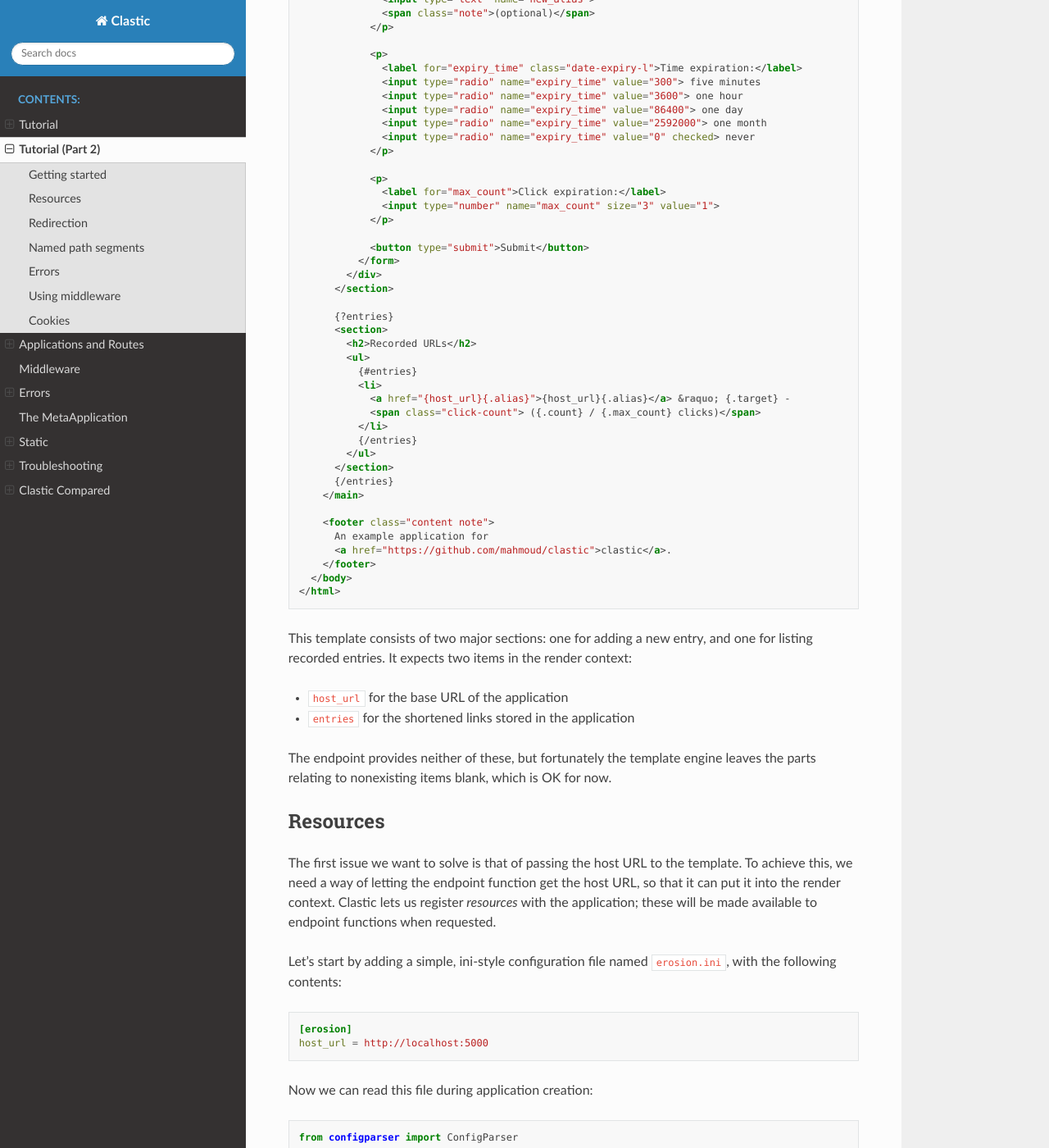
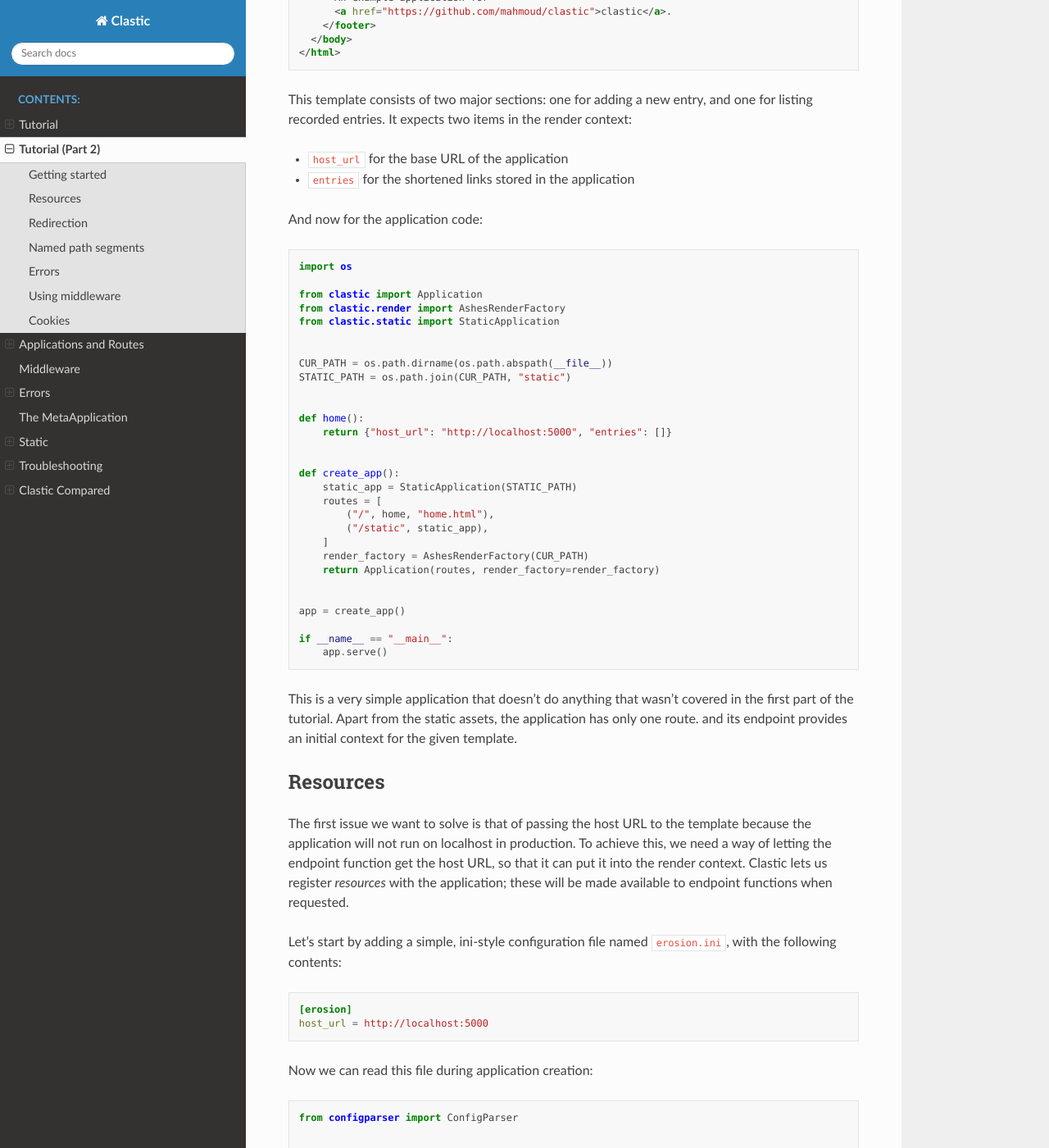
Before and after one commit to mahmoud/clastic, a Sphinx documentation site: the page built from docs/tutorial-part2.rst, in a window 1280 px wide and 1400 px high, scrolled down 2851 px. Shown: the whole window at 82% size. Built offline with Sphinx 7.4.7 and the Read the Docs theme 2.0.0, drawn with Linux system fonts in a browser that asks for light colours; some of the changed text lies outside the part shown.

Commit message:
pass initial context to template at first stage in example app

```diff
--- a/docs/tutorial-part2.rst
+++ b/docs/tutorial-part2.rst
@@ -78,6 +78,7 @@
            return entry
 
 
+The expiry time is given in seconds.
 Expiry values of zero for both time and clicks means
 that the link will not expire on that measure.
 It's also worth noting that the ``.add_link()`` method returns
@@ -91,47 +92,7 @@
 Getting started
 ---------------
 
-Let's jump right in and start with the following application code:
-
-.. code-block:: python
-
-   import os
-
-   from clastic import Application
-   from clastic.render import AshesRenderFactory
-   from clastic.static import StaticApplication
-
-
-   CUR_PATH = os.path.dirname(os.path.abspath(__file__))
-   STATIC_PATH = os.path.join(CUR_PATH, "static")
-
-
-   def home():
-       return {}
-
-
-   def create_app():
-       static_app = StaticApplication(STATIC_PATH)
-       routes = [
-           ("/", home, "home.html"),
-           ("/static", static_app),
-       ]
-       render_factory = AshesRenderFactory(CUR_PATH)
-       return Application(routes, render_factory=render_factory)
-
-
-   app = create_app()
-
-   if __name__ == "__main__":
-       app.serve()
-
-
-This is a very simple application that doesn't do anything
-that wasn't covered in the first part of the tutorial.
-Apart from the static assets, the application has only one route,
-and its endpoint doesn't provide any context to the renderer.
-
-And now for the template:
+Let's jump right in and start with the following template:
 
 .. code-block:: html
 
@@ -212,16 +173,53 @@
 - ``host_url`` for the base URL of the application
 - ``entries`` for the shortened links stored in the application
 
-The endpoint provides neither of these, but fortunately
-the template engine leaves the parts relating to nonexisting items blank,
-which is OK for now.
+And now for the application code:
+
+.. code-block:: python
+
+   import os
+
+   from clastic import Application
+   from clastic.render import AshesRenderFactory
+   from clastic.static import StaticApplication
+
+
+   CUR_PATH = os.path.dirname(os.path.abspath(__file__))
+   STATIC_PATH = os.path.join(CUR_PATH, "static")
+
+
+   def home():
+       return {"host_url": "http://localhost:5000", "entries": []}
+
+
+   def create_app():
+       static_app = StaticApplication(STATIC_PATH)
+       routes = [
+           ("/", home, "home.html"),
+           ("/static", static_app),
+       ]
+       render_factory = AshesRenderFactory(CUR_PATH)
+       return Application(routes, render_factory=render_factory)
+
+
+   app = create_app()
+
+   if __name__ == "__main__":
+       app.serve()
+
+
+This is a very simple application that doesn't do anything
+that wasn't covered in the first part of the tutorial.
+Apart from the static assets, the application has only one route.
+and its endpoint provides an initial context for the given template.
 
 
 Resources
 ---------
 
 The first issue we want to solve is that of passing the host URL
-to the template.
+to the template
+because the application will not run on localhost in production.
 To achieve this, we need a way of letting the endpoint function
 get the host URL,
 so that it can put it into the render context.
```
Also changed, not shown: other parts of docs/tutorial-part2.rst (+2 -2 lines).
